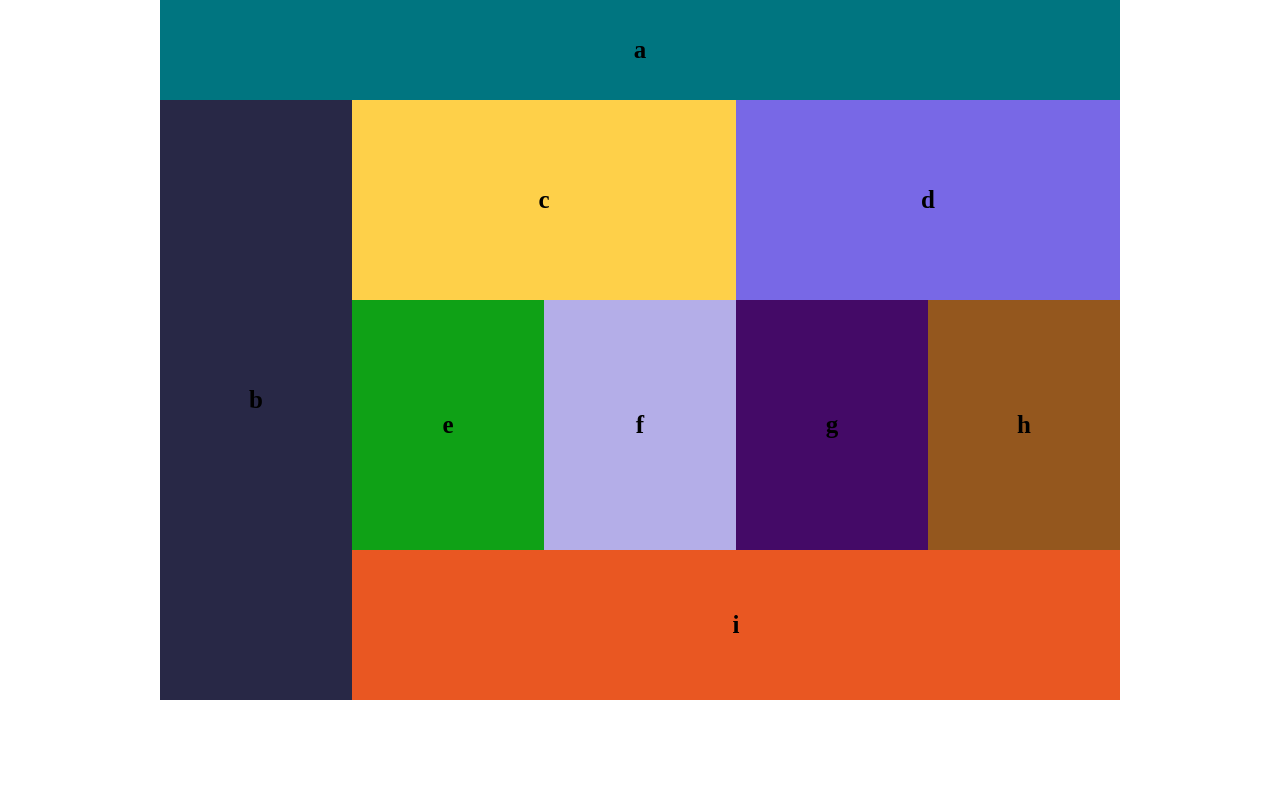
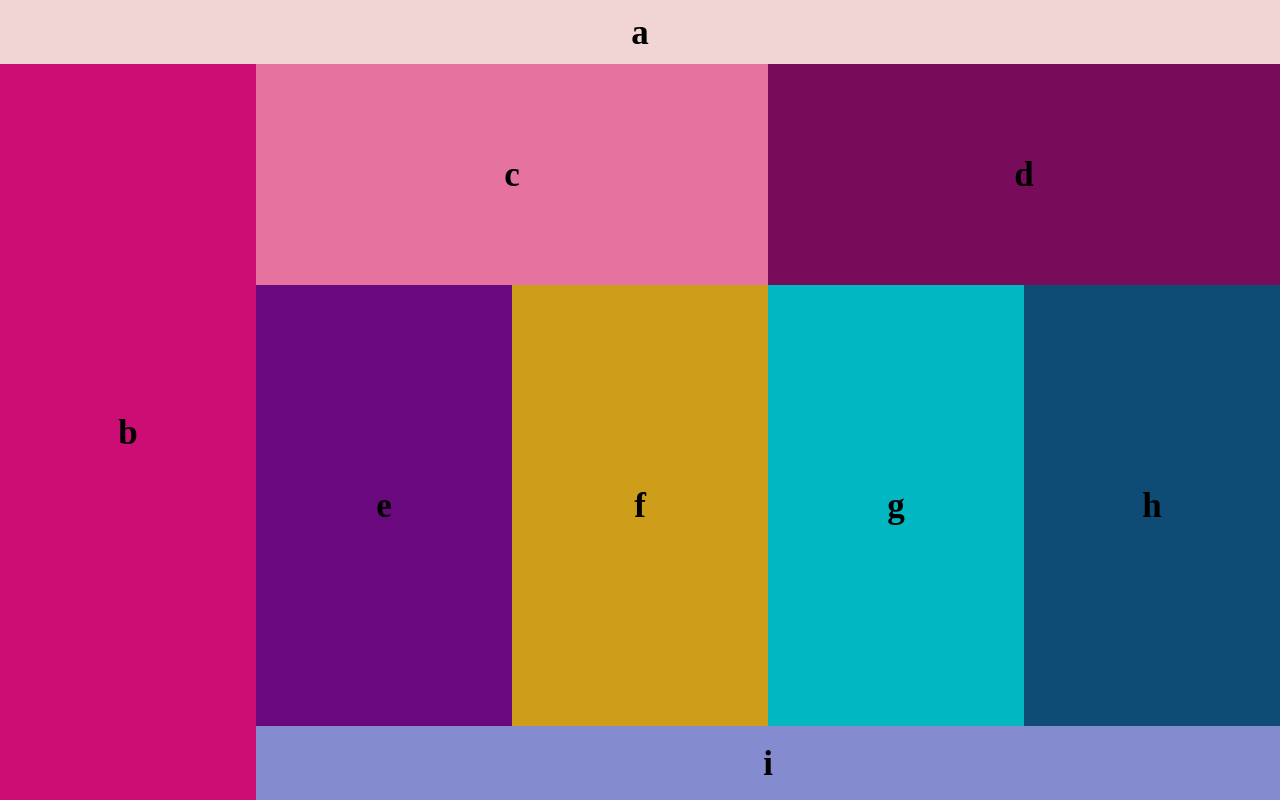
Before and after one commit to MOH-ZR/lab-01, a plain HTML site: page index.html in a window 1280 px wide. Drawn offline with Linux system fonts and the light colour scheme.

Commit message:
lab-04 done

```diff
--- a/index.html
+++ b/index.html
@@ -5,17 +5,13 @@
     <meta charset="UTF-8">
     <meta http-equiv="X-UA-Compatible" content="IE=edge">
     <meta name="viewport" content="width=device-width, initial-scale=1.0">
-    <title>lab-01</title>
+    <title>lab-04</title>
     <link rel="stylesheet" href="styles/styles.css">
 </head>
 
 <body>
     <header>
-        <nav>
-            <ul>
-                <li>a</li>
-            </ul>
-        </nav>
+        <div>a</div>
     </header>
     <main>
         <aside>
@@ -32,11 +28,9 @@
                 <div>g</div>
                 <div>h</div>
             </section>
+            <div>i</div>
         </section>
     </main>
-    <footer>
-        <div>i</div>
-    </footer>
 </body>
 
 </html>
--- a/styles/base.css
+++ b/styles/base.css
@@ -1,6 +1,56 @@
-li,
+body {
+    height: 100vh;
+}
+
 div {
+    display: grid;
+    justify-items: center;
+    align-items: center;
     text-align: center;
-    font-size: 25px;
+    font-size: 35px;
     font-weight: bold;
 }
+
+aside>div {
+    height: 100%;
+}
+
+header>div {
+    height: 100%;
+}
+
+header {
+    background-color: #583d72;
+}
+
+aside {
+    background-color: #9f5f80;
+}
+
+section.first div:nth-child(1) {
+    background-color: #ffba93;
+}
+
+section.first div:nth-child(2) {
+    background-color: #ff8e71;
+}
+
+section.second div:nth-child(1) {
+    background-color: #111d5e;
+}
+
+section.second div:nth-child(2) {
+    background-color: #c70039;
+}
+
+section.second div:nth-child(3) {
+    background-color: #f37121;
+}
+
+section.second div:nth-child(4) {
+    background-color: #c0e218;
+}
+
+section>div {
+    background-color: #595e42;
+}
--- a/styles/layout.css
+++ b/styles/layout.css
@@ -1,103 +1,104 @@
-header {
-    height: 75px;
-    line-height: 75px;
-    white-space: nowrap;
-    background-color: #007580;
+section.second {
+    display: grid;
+    grid-template-columns: repeat(2, 50%);
 }
 
-aside {
-    height: 150px;
-    line-height: 150px;
-    white-space: nowrap;
-    background-color: #282846;
+body {
+    display: grid;
+    grid-template-rows: 8% 92%;
 }
 
-section.first div {
-    height: 125px;
-    line-height: 125px;
-    white-space: nowrap;
+main {
+    display: grid;
+    grid-template-rows: 16% 84%;
 }
 
-section.first div:nth-child(1) {
-    background-color: #fed049;
+section.outer {
+    display: grid;
+    grid-template-rows: 30% 60% 10%;
 }
 
-section.first div:nth-child(2) {
-    background-color: #7868e6;
+section.first {
+    display: grid;
+    grid-template-rows: repeat(2, 50%);
 }
 
-section.second div {
-    height: 250px;
-    line-height: 250px;
-    white-space: nowrap;
-    width: 50%;
-    display: inline;
-    float: left;
+section.second {
+    display: grid;
+    grid-template-rows: repeat(2, 50%);
 }
 
-section.second div:nth-child(1) {
-    background-color: #0fa116;
+@media (min-width:768px) {
+    header {
+        background-color: #e40017;
+    }
+    aside {
+        background-color: #484018;
+    }
+    section.first div:nth-child(1) {
+        background-color: #5b6d5b;
+    }
+    section.first div:nth-child(2) {
+        background-color: #f4c983;
+    }
+    section.second div:nth-child(1) {
+        background-color: #791857;
+    }
+    section.second div:nth-child(2) {
+        background-color: #374045;
+    }
+    section.second div:nth-child(3) {
+        background-color: #d89216;
+    }
+    section.second div:nth-child(4) {
+        background-color: #e1d89f;
+    }
+    section>div {
+        background-color: #f88f01;
+    }
+    section.first {
+        display: grid;
+        grid-template-columns: repeat(2, 50%);
+        grid-template-rows: 100%;
+    }
+    section.second {
+        display: grid;
+        grid-template-columns: repeat(4, 25%);
+        grid-template-rows: 100%;
+    }
 }
 
-section.second div:nth-child(2) {
-    background-color: #b4aee8;
-}
-
-section.second div:nth-child(3) {
-    background-color: #440a67;
-}
-
-section.second div:nth-child(4) {
-    background-color: #94571e;
-}
-
-footer div {
-    clear: left;
-    height: 80px;
-    line-height: 80px;
-    white-space: nowrap;
-    background-color: #e95722;
-}
-
-@media (min-width: 768px) {
+@media (min-width:960px) {
     header {
-        height: 100px;
-        line-height: 100px;
+        background-color: #f1d4d4;
     }
     aside {
-        display: inline;
-        float: left;
-        height: 600px;
-        line-height: 600px;
-        width: 20%;
+        background-color: #cc0e74;
     }
-    section.outer {
-        display: inline;
-        float: right;
-        width: 80%;
+    section.first div:nth-child(1) {
+        background-color: #e6739f;
     }
-    section.first div {
-        display: inline;
-        float: left;
-        width: 50%;
-        height: 200px;
-        line-height: 200px;
+    section.first div:nth-child(2) {
+        background-color: #790c5a;
     }
-    section.second div {
-        display: inline;
-        float: left;
-        width: 25%;
-        height: 250px;
-        line-height: 250px;
+    section.second div:nth-child(1) {
+        background-color: #6a097d;
     }
-    footer div {
-        display: inline-block;
-        width: 80%;
-        height: 150px;
-        line-height: 150px;
+    section.second div:nth-child(2) {
+        background-color: #ce9e1a;
     }
-    body {
-        width: 960px;
-        margin: 0 auto;
+    section.second div:nth-child(3) {
+        background-color: #00b7c2;
+    }
+    section.second div:nth-child(4) {
+        background-color: #0f4c75;
+    }
+    section>div {
+        background-color: #848ccf;
+    }
+    main {
+        display: grid;
+        grid-template-rows: 100%;
+        grid-template-columns: 20% 80%;
     }
 }
--- a/styles/styles.css
+++ b/styles/styles.css
@@ -1,6 +1,3 @@
-@import url('reset.css');
-@import url('base.css');
-@import url('layout.css');
-@import url('modules.css');
-@import url('state.css');
-@import url('theme.css');
+@import "reset.css";
+@import "base.css";
+@import "layout.css";
```
Also changed, not shown: styles/modules.css (deleted), styles/state.css (deleted), styles/theme.css (deleted).
